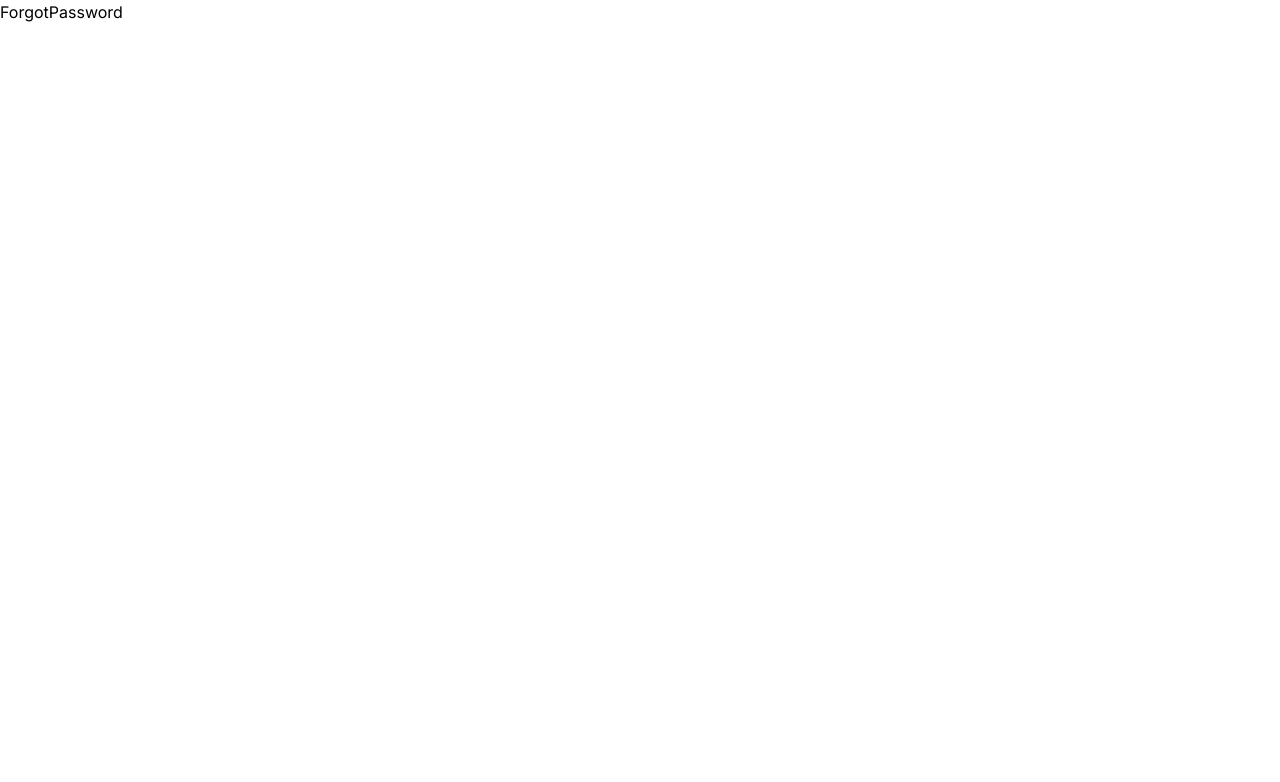
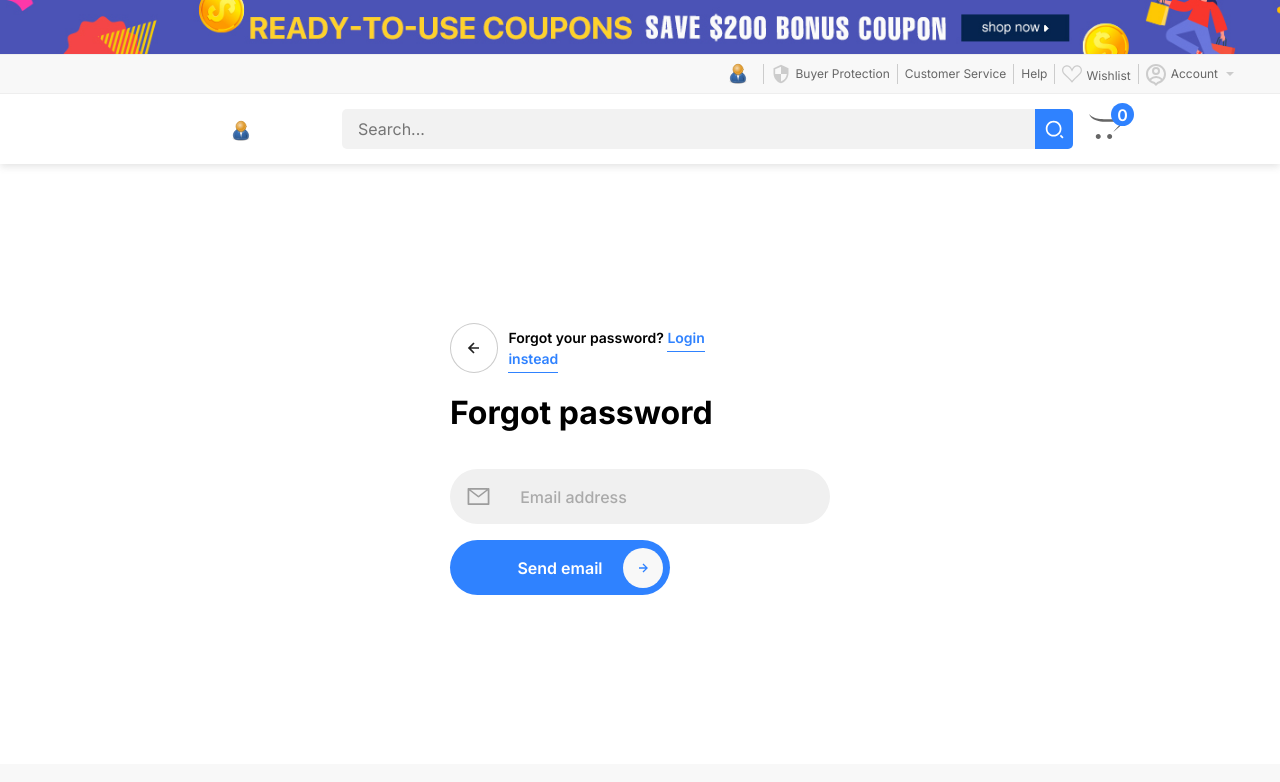
Before and after one commit to Soumyaraniguda/next-js-shopping, a Next.js app: page /auth/forgot-password in a window 1280 px wide. Shown: the top 782 px of the page. Built offline with nearby package versions, Linux system fonts and the light colour scheme; no server answers.

Commit message:
Send email to reset the password with activation token

```diff
--- a/app/api/auth/signup/route.js
+++ b/app/api/auth/signup/route.js
@@ -8,6 +8,7 @@ import { createActivationToken } from "@/utils/tokens";
 
 import { NextResponse } from "next/server";
 import { sendEmail } from "@/utils/sendEmails";
+import activateEmailTemplate from "@/components/emails/activateEmailTemplate";
 
 export const POST = async (req, res) => {
   try {
@@ -67,7 +68,8 @@ export const POST = async (req, res) => {
 
     // Create an activation link with token to send an email
     const url = `${process.env.BASE_URL}/activate/${activationToken}`;
-    sendEmail(email, url, "", "Activate your account");
+    sendEmail(email, url, "", "Activate your account", activateEmailTemplate);
+
     await db.disConnectDB();
     return NextResponse.json(
       {
--- a/app/auth/forgot-password/page.jsx
+++ b/app/auth/forgot-password/page.jsx
@@ -1,7 +1,92 @@
-import React from "react";
+"use client";
+
+import { useState } from "react";
+import styles from "../../../styles/auth.module.scss";
+import { BiLeftArrowAlt } from "react-icons/bi";
+import { Formik, Form } from "formik";
+import * as Yup from "yup";
+import Link from "next/link";
+import LoginInput from "@/components/inputs/loginInInput/page";
+import CurvedButtonWithIcon from "@/components/buttons/CurvedButtonWithIcon/page";
+import axios from "axios";
+import DotLoaderSpinner from "@/components/loaders/DotLoader";
 
 function ForgotPassword() {
-  return <div>ForgotPassword</div>;
+  const [email, setEmail] = useState("");
+  const [loading, setLoading] = useState("");
+  const [error, setError] = useState("");
+  const [success, setSuccess] = useState("");
+
+  const emailValidation = Yup.object({
+    email: Yup.string()
+      .required("Email is required")
+      .email("Please enter a valid email"),
+  });
+
+  const handleForgotPassword = async () => {
+    try {
+      setLoading(true);
+      const { data } = await axios.post("/api/auth/forgot-password", {
+        email,
+      });
+      setError("");
+      setSuccess(data.message);
+      setLoading(false);
+      setEmail("");
+    } catch (error) {
+      setError(error.response.data.message);
+      setSuccess("");
+      setLoading(false);
+    }
+  };
+
+  return (
+    <>
+      {loading && <DotLoaderSpinner loading={loading} />}
+      <div className={styles.forgot}>
+        <div>
+          <div className={styles.login__header}>
+            <div className={styles.back__svg}>
+              <BiLeftArrowAlt />
+            </div>
+            <span>
+              Forgot your password? <Link href="/">Login instead</Link>
+            </span>
+          </div>
+          <div className={styles.login__form}>
+            <h1>Forgot password</h1>
+
+            <Formik
+              enableReinitialize
+              initialValues={{
+                email,
+              }}
+              validationSchema={emailValidation}
+              onSubmit={() => handleForgotPassword()}
+            >
+              {(form) => (
+                <Form>
+                  <LoginInput
+                    type="text"
+                    name="email"
+                    icon="email"
+                    placeholder="Email address"
+                    onChange={(e) => setEmail(e.target.value)}
+                  />
+
+                  <CurvedButtonWithIcon type="submit" text="Send email" />
+                </Form>
+              )}
+            </Formik>
+            <div style={{ marginTop: "10px" }}>
+              {success && <span className={styles.success}>{success}</span>}
+              {error && <span className={styles.error}>{error}</span>}
+            </div>
+          </div>
+        </div>
+      </div>
+    </>
+  );
 }
 
 export default ForgotPassword;
--- a/app/layout.jsx
+++ b/app/layout.jsx
@@ -1,21 +1,30 @@
+"use client";
+
 import "../styles/globals.scss";
 import { Inter } from "next/font/google";
 import { ReduxProvider } from "@/redux/provider";
 import { NextAuthProvider } from "@/providers/NextAuthProviders";
+import Header from "@/components/header/Header";
+import Footer from "@/components/footer/page";
 
 const inter = Inter({ subsets: ["latin"] });
 
-export const metadata = {
-  title: "Create Next App",
-  description: "Generated by create next app",
-};
+// Only supported in server components
+// export const metadata = {
+//   title: "Create Next App",
+//   description: "Generated by create next app",
+// };
 
 export default function RootLayout({ children }) {
   return (
     <html lang="en">
       <body suppressHydrationWarning={true} className={inter.className}>
         <NextAuthProvider>
-          <ReduxProvider>{children}</ReduxProvider>
+          <ReduxProvider>
+            <Header />
+            {children}
+            <Footer />
+          </ReduxProvider>
         </NextAuthProvider>
       </body>
     </html>
--- a/app/page.jsx
+++ b/app/page.jsx
@@ -40,7 +40,6 @@ export default function Home() {
 
   return (
     <div className={styles.red}>
-      <Header browserLocation={browserLocation} />
       {session ? (
         "You are logged in"
       ) : (
@@ -54,7 +53,6 @@ export default function Home() {
         Add Item
       </button>
       <button onClick={resetCart}>Reset </button> */}
-      <Footer browserLocation={browserLocation} />
     </div>
   );
 }
--- a/components/emails/activateEmailTemplate.js
+++ b/components/emails/activateEmailTemplate.js
@@ -1,3 +1,6 @@
+// Try to use the Stripo like email templates
+// Check this https://stripo.email/templates/
+
 const activateEmailTemplate = (to, url) => {
   return `
     <html>
--- a/styles/auth.module.scss
+++ b/styles/auth.module.scss
@@ -134,6 +134,50 @@
   }
 }
 
+// ----------------- Forgot password styles -------------
+.forgot {
+  min-height: calc(100vh - 200px);
+  display: grid;
+  place-items: center;
+  &__header {
+    display: flex;
+    align-items: center;
+    gap: 10px;
+    .back__svg {
+      width: 50px;
+      height: 50px;
+      border: 1px solid rgba(102, 102, 102, 0.342);
+      border-radius: 50%;
+      display: grid;
+      place-items: center;
+      cursor: pointer;
+      &:hover {
+        border-color: $blue-color;
+        svg {
+          fill: $blue-color;
+        }
+      }
+      svg {
+        width: 20px;
+        height: 20px;
+        fill: #222;
+      }
+    }
+    span {
+      font-weight: 600;
+      font-size: 14px;
+      padding-left: 10px;
+      a {
+        color: $blue-color;
+        cursor: pointer;
+        border-bottom: 1px solid $blue-color;
+        padding-bottom: 5px;
+      }
+    }
+  }
+}
+
+// General auth styles
 .error {
   color: $error-color;
   padding: 10px;
--- a/utils/sendEmails.js
+++ b/utils/sendEmails.js
@@ -21,7 +21,7 @@ const oauth2Client = new OAuth2(
 
 // Send email
 
-export const sendEmail = (to, url, text, subject) => {
+export const sendEmail = (to, url, text, subject, template) => {
   oauth2Client.setCredentials({
     refresh_token: MAILING_SERVICE_REFRESH_TOKEN,
   });
@@ -44,7 +44,7 @@ export const sendEmail = (to, url, text, subject) => {
     from: SENDER_EMAIL_ADDRESS,
     to: to,
     subject: subject,
-    html: activateEmailTemplate(to, url),
+    html: template(to, url),
   };
   smtpTransport.sendMail(mailOptions, (error, info) => {
     if (error) return error;
--- a/utils/tokens.js
+++ b/utils/tokens.js
@@ -5,3 +5,9 @@ export const createActivationToken = (payload) => {
     expiresIn: "2d", // expires in 2 days
   });
 };
+
+export const createResetPasswordToken = (payload) => {
+  return jwt.sign(payload, process.env.RESET_PASSWORD_TOKEN_SECRET, {
+    expiresIn: "6h", // expires in 6 hours
+  });
+};
```
Also changed, not shown: app/api/auth/forgot-password/route.js (added, +67 -0 lines), app/sign-in/page.jsx (+4 -5 lines), components/emails/resetPasswordEmailTemplate.js (added, +15 -0 lines).
